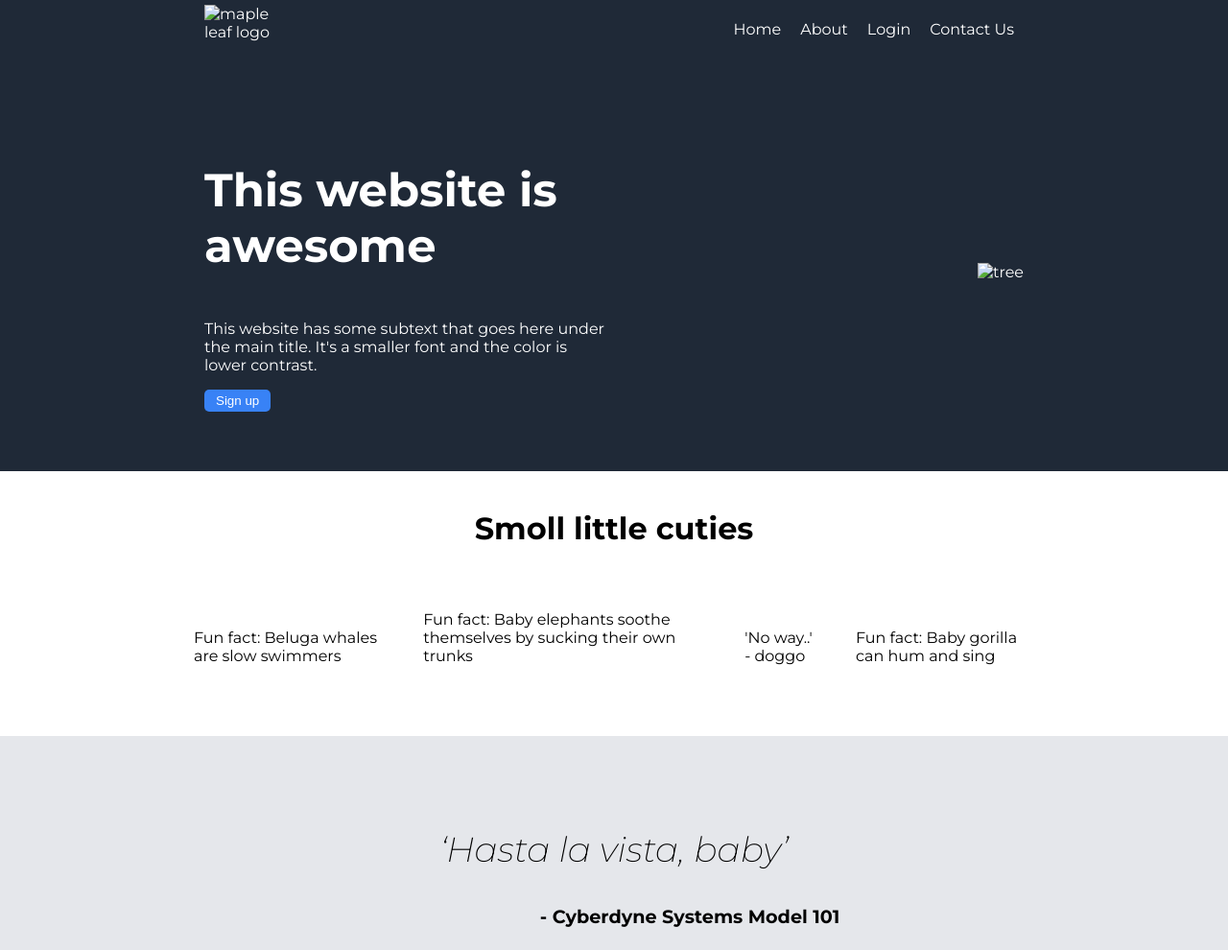
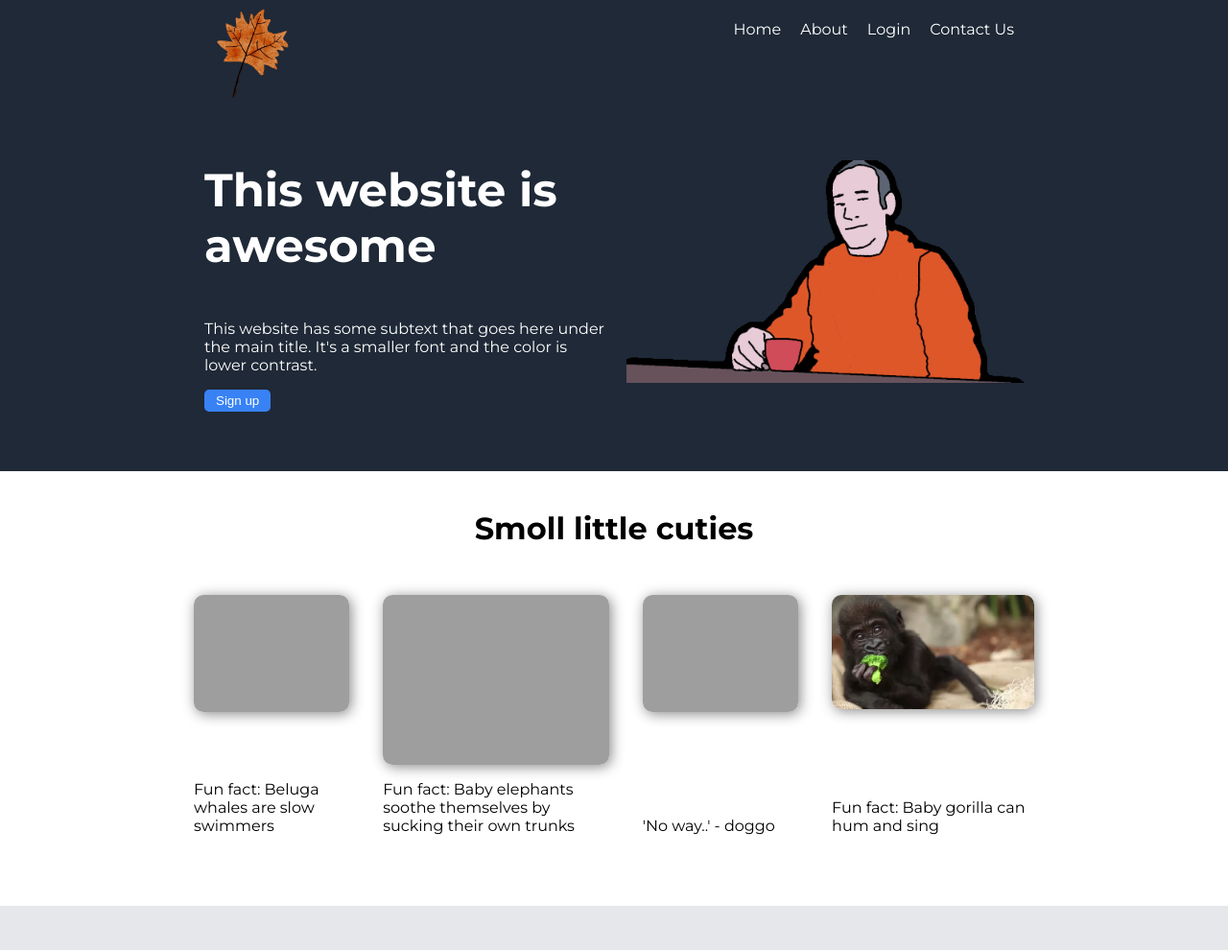
Before and after one commit to Manjil-Thapa/Odin--landing-page, a plain HTML site: page index.html in a window 1280 px wide. Shown: the top 990 px of the page at 96% size. Drawn offline with Linux system fonts and the light colour scheme; the site is published under a folder, as on GitHub Pages, so addresses that start at the root find nothing.

Commit message:
assignment completed

```diff
--- a/index.html
+++ b/index.html
@@ -16,7 +16,7 @@
   <body>
     <header>
       <nav>
-        <img src="/public/mapleleaf.png" alt="maple leaf logo" />
+        <img src="public/mapleleaf.png" alt="maple leaf logo" />
         <ul>
           <li><a href="">Home</a></li>
           <li><a href="">About</a></li>
@@ -34,7 +34,7 @@
           <button>Sign up</button>
         </div>
         <div class="hero-img">
-          <img src="/public/coffee.gif" alt="tree" />
+          <img src="public/coffee.gif" alt="tree" />
         </div>
       </div>
     </header>
@@ -43,22 +43,22 @@
         <h2>Smoll little cuties</h2>
         <div class="animals">
           <div class="subtext">
-            <img src="/public/beluga.gif" alt="" />
+            <img src="public/beluga.gif" alt="" />
             <p>Fun fact: Beluga whales are slow swimmers</p>
           </div>
           <div class="subtext">
-            <img src="/public/elephant.gif" alt="" />
+            <img src="public/elephant.gif" alt="" />
             <p>
               Fun fact: Baby elephants soothe themselves by sucking their own
               trunks
             </p>
           </div>
           <div class="subtext">
-            <img src="/public/doggo.gif" alt="" />
+            <img src="public/doggo.gif" alt="" />
             <p>'No way..' - doggo</p>
           </div>
           <div class="subtext">
-            <img src="/public/gorilla.webp" alt="" />
+            <img src="public/gorilla.webp" alt="" />
             <p>Fun fact: Baby gorilla can hum and sing</p>
           </div>
         </div>
```
